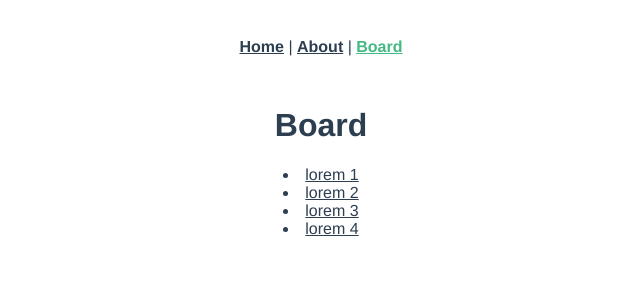
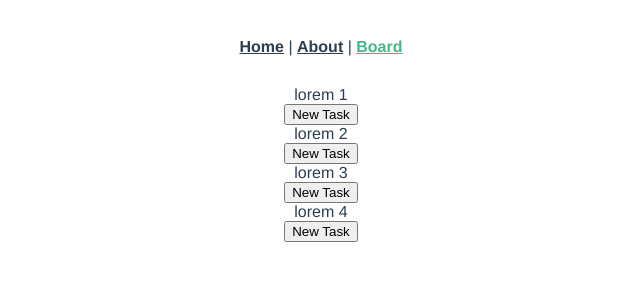
Before and after one commit to ismaail/agitask-vuejs, a Vue app: page /board in a window 1280 px wide. Shown: the top 300 px of the page, without its empty margins (319-959 px from the left). Built offline with nearby package versions, Linux system fonts and the light colour scheme.

Commit message:
Update Views files

```diff
--- a/src/views/About.vue
+++ b/src/views/About.vue
@@ -1,5 +1,5 @@
 <template>
-  <div class="about">
+  <div class="container text-center my-2 text-white">
     <h1>This is an about page</h1>
   </div>
 </template>
--- a/src/views/Board.vue
+++ b/src/views/Board.vue
@@ -1,8 +1,30 @@
 <template>
-	<h1>Board</h1>
-	<u>
-		<li v-for="list of lists" v-bind:key="list.id">{{ list.title }}</li>
-	</u>
+	<div class="container-fluid flex-nowrap row gx-2 overflow-auto flex-grow-1 flex-shrink-0 pt-2">
+		<!--.board-card>.card.bg-secondary.rounded-3>.card-header.border-bottom-0>lorem2^(.card-body.bg-white.mx-2.mb-2.p-2.rounded-3*5>.badge.bg-primary>lorem1^p.card-text>lorem4)+.card-footer.border-top-0.mx-0.px-2.pt-0.bg-secondary>btn.btn.btn-sm.btn-outline-secondary.border-0.text-text>i.icon.icon-add+{ New Task}-->
+		<div class="board-card" v-for="list of lists" v-bind:key="list.id">
+			<div class="card bg-secondary rounded-3">
+				<!-- header -->
+				<div class="card-header border-bottom-0">{{ list.title }}</div>
+				<!-- Tasks -->
+				<div class="card-body bg-white mx-2 mb-2 p-2 rounded-3" v-for="(task,index) of list.tasks" v-bind:key="index">
+					<!-- Labels -->
+					<div class="d-flex gap-1">
+						<div class="badge bg-primary">Lorem.</div>
+						<div class="badge bg-success text-text">ipsum.</div>
+					</div>
+					<!-- Task Text -->
+					<p class="card-text">{{ task }}</p>
+				</div>
+				<!-- footer -->
+				<div class="card-footer border-top-0 mx-0 px-2 pt-0 bg-secondary">
+					<button class="btn btn-sm btn-outline-secondary border-0 text-text">
+						<i class="icon icon-add"></i>
+						New Task
+					</button>
+				</div>
+			</div>
+		</div>
+	</div>
 </template>
 
 <script>
@@ -19,6 +41,16 @@ export default {
 }
 </script>
 
-<style scoped>
+<style scoped lang="scss">
+.board-card {
+  flex-basis: 265px;
 
+  .card {
+    .card-body {
+      .card-text {
+        font-size: 0.95rem;
+      }
+    }
+  }
+}
 </style>
--- a/src/views/Home.vue
+++ b/src/views/Home.vue
@@ -1,7 +1,7 @@
 <template>
-  <div class="home">
-    <img alt="Vue logo" src="../assets/logo.png">
-    <HelloWorld msg="Welcome to Your Vue.js App"/>
+  <div class="container text-center my-2 text-white">
+    <img alt="Vue logo" src="../assets/images/logo.png">
+    <HelloWorld msg="Welcome to AgiTasks"/>
   </div>
 </template>
 
```
